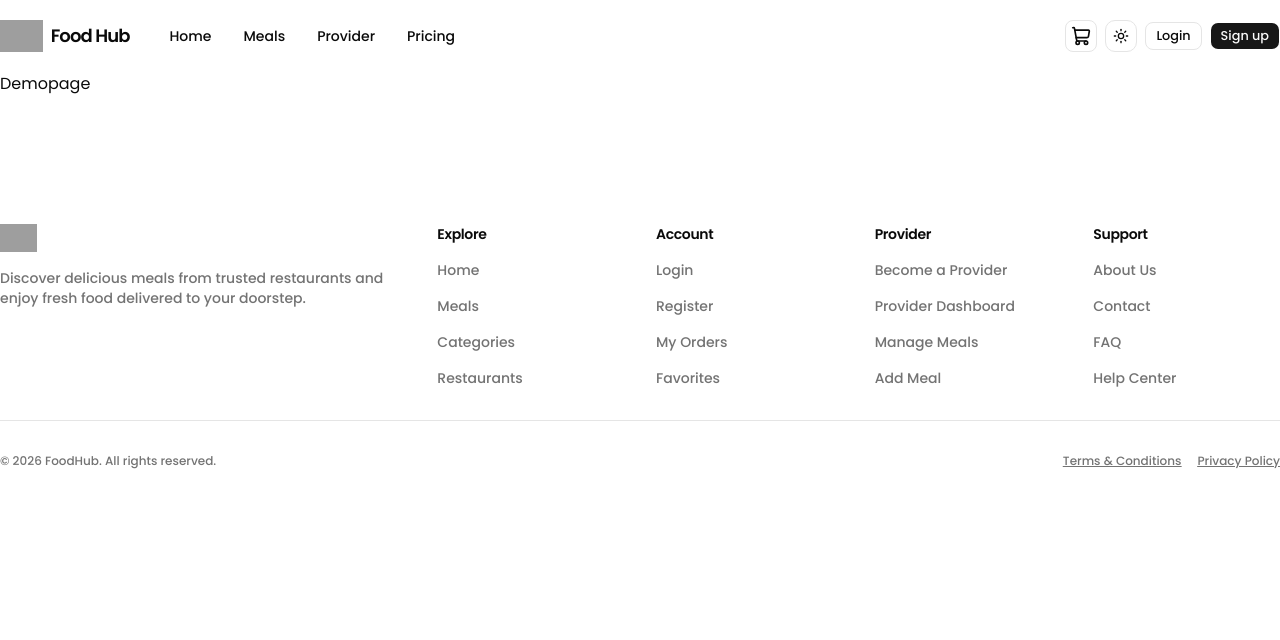
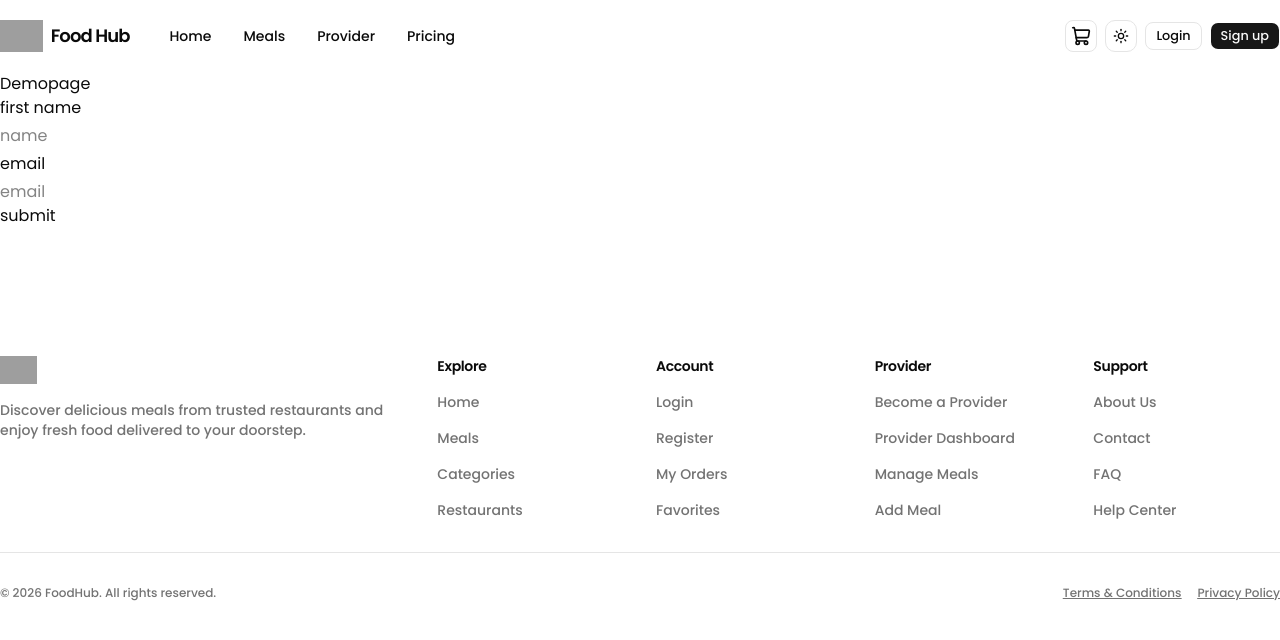
Before and after one commit to rifat-54/Food-Hub-Client, a Next.js app: page /demo in a window 1280 px wide. Shown: the top 640 px of the page. Built offline with nearby package versions, Linux system fonts and the light colour scheme; grey boxes are pictures that could not be loaded.

Commit message:
impliment checkout

```diff
--- a/src/app/(commonLayout)/demo/page.tsx
+++ b/src/app/(commonLayout)/demo/page.tsx
@@ -1,9 +1,26 @@
-import React from 'react'
+"use client";
+
+import { useForm } from "react-hook-form";
 
 export default function Demopage() {
+  const { register, handleSubmit } = useForm();
 
+  const onSubmit = (data:any) => {
+    console.log(data)
+  };
 
   return (
-    <div>Demopage</div>
-  )
+    <div>
+      Demopage
+      <form onSubmit={handleSubmit(onSubmit)} action="">
+        <div className="flex flex-col gap-1">
+          first name
+          <input placeholder="name" type="text" {...register("name")} />
+          email
+          <input placeholder="email" type="email" {...register("email")} />
+        </div>
+        <button type="submit">submit</button>
+      </form>
+    </div>
+  );
 }
--- a/src/components/modules/dashboardComponent/checkout/CheckoutForm.tsx
+++ b/src/components/modules/dashboardComponent/checkout/CheckoutForm.tsx
@@ -1,15 +1,69 @@
+"use client"
+import { useForm } from "react-hook-form";
 import DeliveryAddress from "./DeliveryAddress";
 import OrderSummary from "./OrderSummary";
+import { useCartStore } from "@/store/cart-store";
+import { env } from "@/env";
+import { toast } from "sonner";
 
+interface meal{
+    mealId:string,
+    quantity:number
+}
 
 export default function CheckoutForm() {
+
+    const form=useForm()
+
+    const cart=useCartStore((state)=>state.cart)
+    const clearCart=useCartStore((state)=>state.clearCart)
+
+    const onSubmit=async(data:any)=>{
+        console.log(data)
+        console.log(cart)
+
+        const deliveryAddress=`${data.streetAddress},${data.area},${data.city}`
+
+        const cartdata=cart.map((item:meal)=>({
+            mealId:item.mealId,
+            quantity:item.quantity
+        }))
+
+        const payload={
+            deliveryAddress,
+            items:cartdata
+        }
+
+        const res=await fetch(`${env.NEXT_PUBLIC_API_URL}/orders`,{
+            method:'POST',
+            credentials:"include",
+            headers:{
+                "Content-Type":"application/json"
+            },
+            body:JSON.stringify(payload)
+        })
+
+        const resData=await res.json()
+
+        if(resData){
+            toast.success("Successfully Placed An Order!")
+
+            form.reset()
+            clearCart()
+        }
+
+        console.log(resData)
+    }
+
   return (
+    <form onSubmit={form.handleSubmit(onSubmit)}>
     <div className="grid gap-8 lg:grid-cols-3">
       <div className="lg:col-span-2">
-        <DeliveryAddress />
+        <DeliveryAddress form={form} />
       </div>
 
       <OrderSummary />
     </div>
+    </form>
   );
 }
--- a/src/components/modules/dashboardComponent/checkout/DeliveryAddress.tsx
+++ b/src/components/modules/dashboardComponent/checkout/DeliveryAddress.tsx
@@ -7,7 +7,7 @@ import { Label } from "@/components/ui/label";
 import { Textarea } from "@/components/ui/textarea";
 
 
-export default function DeliveryAddress() {
+export default function DeliveryAddress({form}:{form:any}) {
   return (
     <Card>
       <CardHeader>
@@ -18,30 +18,31 @@ export default function DeliveryAddress() {
         <div className="grid gap-5 md:grid-cols-2">
           <div className="space-y-2">
             <Label>Full Name</Label>
-            <Input placeholder="John Doe" />
+            <Input required {...form.register("fullName")} placeholder="John Doe" />
           </div>
 
           <div className="space-y-2">
             <Label>Phone Number</Label>
-            <Input placeholder="+8801XXXXXXXXX" />
+            <Input required  {...form.register("phone")} placeholder="+8801XXXXXXXXX" />
           </div>
         </div>
 
         <div className="grid gap-5 md:grid-cols-2">
           <div className="space-y-2">
             <Label>City</Label>
-            <Input placeholder="Dhaka" />
+            <Input required  {...form.register("city")} placeholder="Dhaka" />
           </div>
 
           <div className="space-y-2">
             <Label>Area</Label>
-            <Input placeholder="Mirpur" />
+            <Input required  {...form.register("area")} placeholder="Mirpur" />
           </div>
         </div>
 
         <div className="space-y-2">
           <Label>Street Address</Label>
           <Textarea
+          {...form.register("streetAddress")}
             rows={4}
             placeholder="House, Road, Block..."
           />
@@ -60,9 +61,6 @@ export default function DeliveryAddress() {
           />
         </div>
 
-        <Button className="w-full h-11">
-          Place Order
-        </Button>
       </CardContent>
     </Card>
   );
--- a/src/components/modules/dashboardComponent/checkout/OrderSummary.tsx
+++ b/src/components/modules/dashboardComponent/checkout/OrderSummary.tsx
@@ -65,7 +65,7 @@ export default function OrderSummary() {
           </p>
         </div>
 
-        <Button className="w-full h-11">
+        <Button type="submit" className="w-full h-11">
           Confirm Order
         </Button>
       </CardContent>
```
